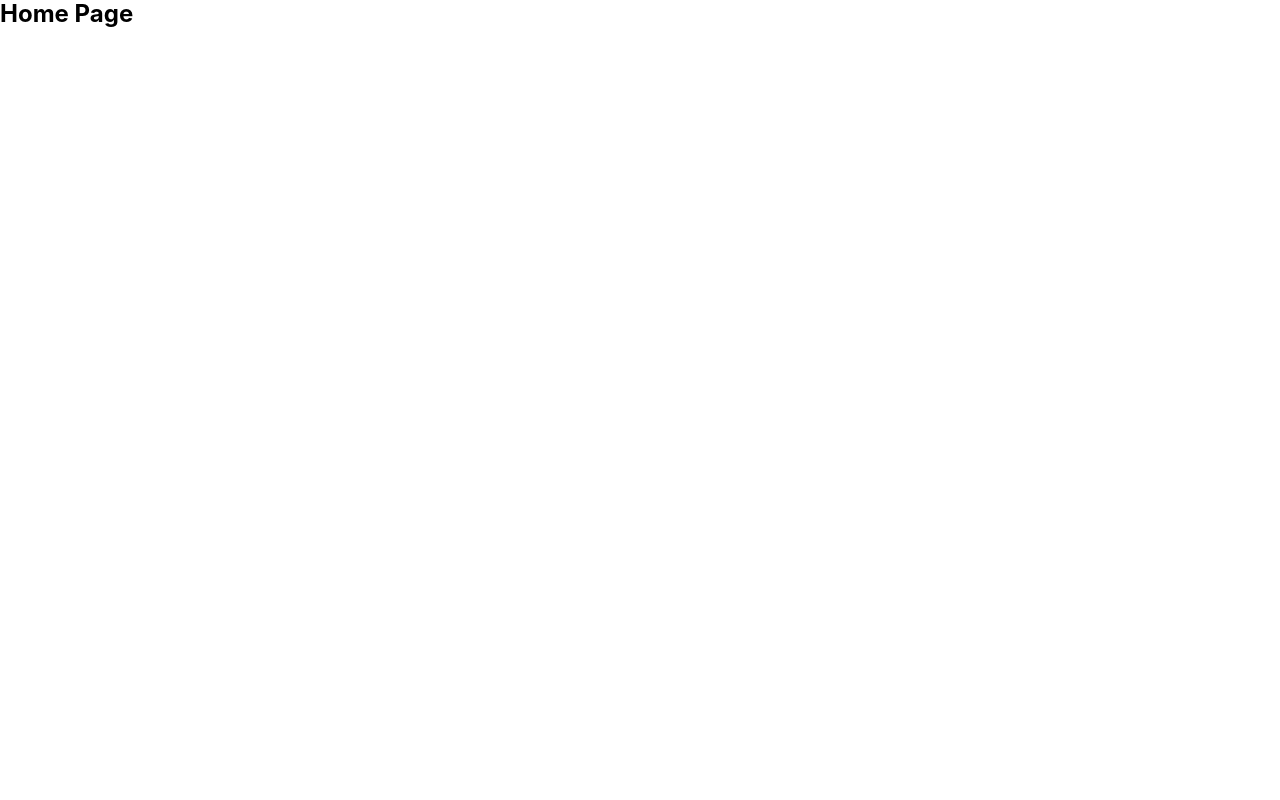
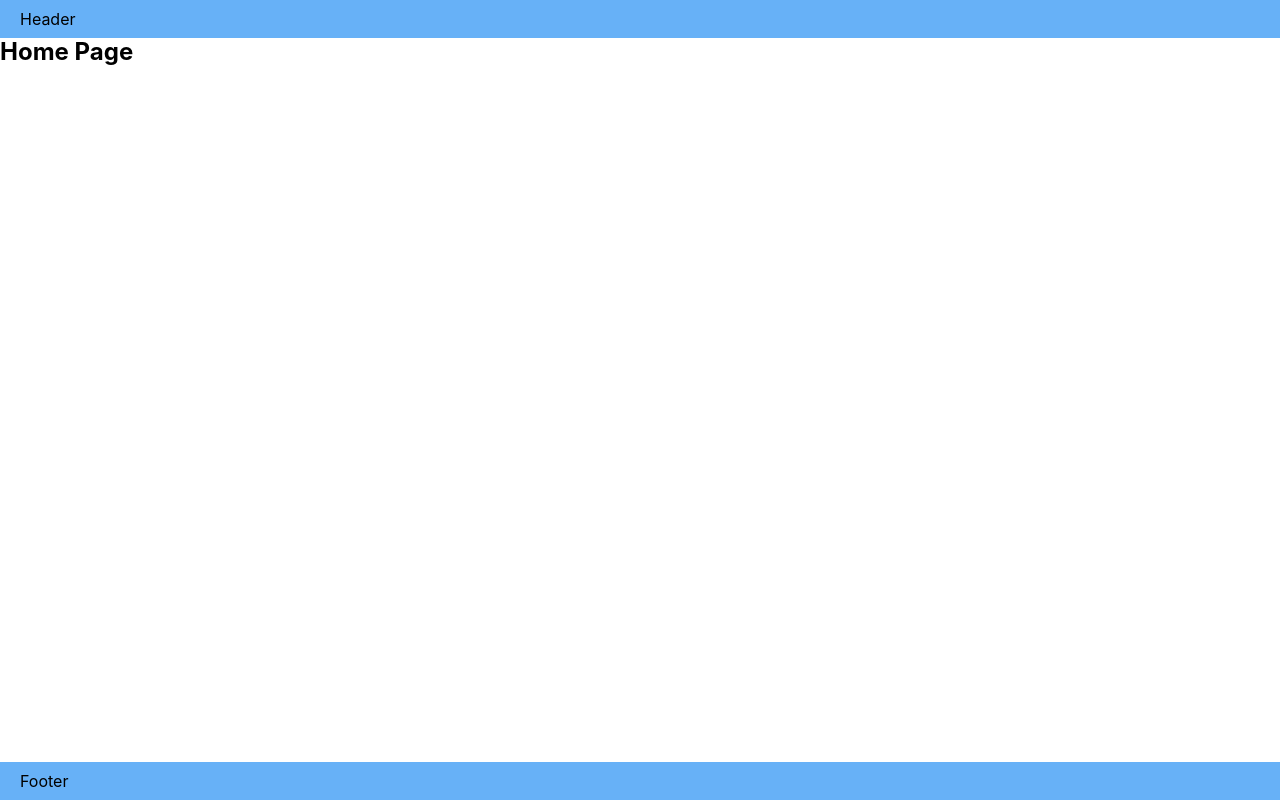
Before and after one commit to Milosska/shop-template, a React (Vite) app: page / in a window 1280 px wide. Built offline with nearby package versions, Linux system fonts and the light colour scheme.

Commit message:
add GlobalLayout
Adds GlobalLayout component and switches it to the router.

```diff
--- /dev/null
+++ b/src/components/global/GlobalLayout/GlobalLayout.jsx
@@ -0,0 +1,22 @@
+import { Suspense } from "react";
+import { Outlet } from "react-router-dom";
+
+import { Container, Header, Main, Footer } from "./GlobalLayout.styled";
+
+export const GlobalLayout = () => {
+  return (
+    <Container>
+      <Header>
+        <p>Header</p>
+      </Header>
+      <Main>
+        <Suspense fallback={<div>Loading...</div>}>
+          <Outlet />
+        </Suspense>
+      </Main>
+      <Footer>
+        <p>Footer</p>
+      </Footer>
+    </Container>
+  );
+};
--- /dev/null
+++ b/src/components/global/GlobalLayout/GlobalLayout.styled.jsx
@@ -0,0 +1,22 @@
+import styled from "styled-components";
+
+export const Container = styled.div`
+  display: flex;
+  flex-direction: column;
+
+  min-height: 100vh;
+`;
+
+export const Header = styled.header`
+  padding: 10px 20px;
+  background-color: #67b1f7;
+`;
+
+export const Main = styled.main`
+  flex: 1;
+`;
+
+export const Footer = styled.footer`
+  padding: 10px 20px;
+  background-color: #67b1f7;
+`;
--- a/src/components/routing/AppRouter/AppRouter.jsx
+++ b/src/components/routing/AppRouter/AppRouter.jsx
@@ -1,7 +1,9 @@
 import { lazy, Suspense } from "react";
 import { Routes, Route } from "react-router-dom";
+
 import { PrivateRoute } from "../PrivateRoute/PrivateRoute";
 import { RestrictedRoute } from "../RestrictedRoute/RestrictedRoute";
+import { GlobalLayout } from "../../global/GlobalLayout/GlobalLayout";
 
 const HomePage = lazy(() => import("@/pages/public/HomePage/HomePage"));
 const ProductPage = lazy(() =>
@@ -32,7 +34,8 @@ export const AppRouter = () => {
   return (
     <Suspense fallback={<div>Loader...</div>}>
       <Routes>
-        <Route path="/" element={<HomePage />} />
+        <Route path="/" element={<GlobalLayout />}>
+          <Route index element={<HomePage />} />
           <Route path="/:cathegory" element={<CathegoryPage />} />
           <Route path="/:cathegory/:productId" element={<ProductPage />} />
           <Route path="/cart" element={<ShoppingCartPage />} />
@@ -59,6 +62,7 @@ export const AppRouter = () => {
             path="/favorite"
             element={<PrivateRoute component={<FavoritePage />} />}
           />
+        </Route>
       </Routes>
     </Suspense>
   );
```
Lines whose indentation alone changed are shown as unchanged.
